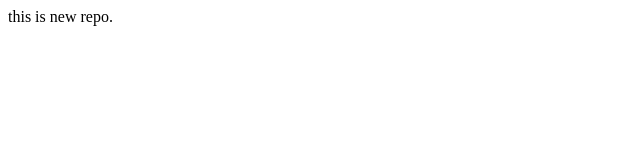
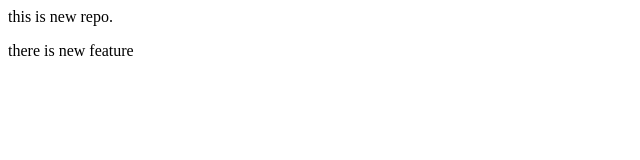
Before and after one commit to hasnain06625/local-repo, a plain HTML site: page index.html in a window 1280 px wide. Shown: the whole page, without its empty margins (0-640 px from the left). Drawn offline with Linux system fonts and the light colour scheme.

Commit message:
add new feature

```diff
--- a/index.html
+++ b/index.html
@@ -1 +1,2 @@
 <p>this is new repo.</p>
+<p>there is new feature</p>
```
